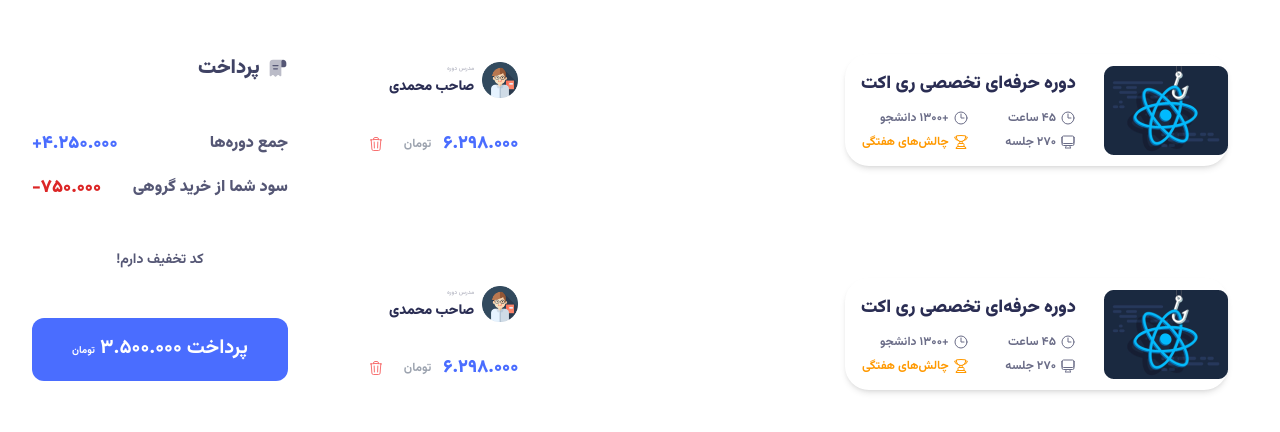
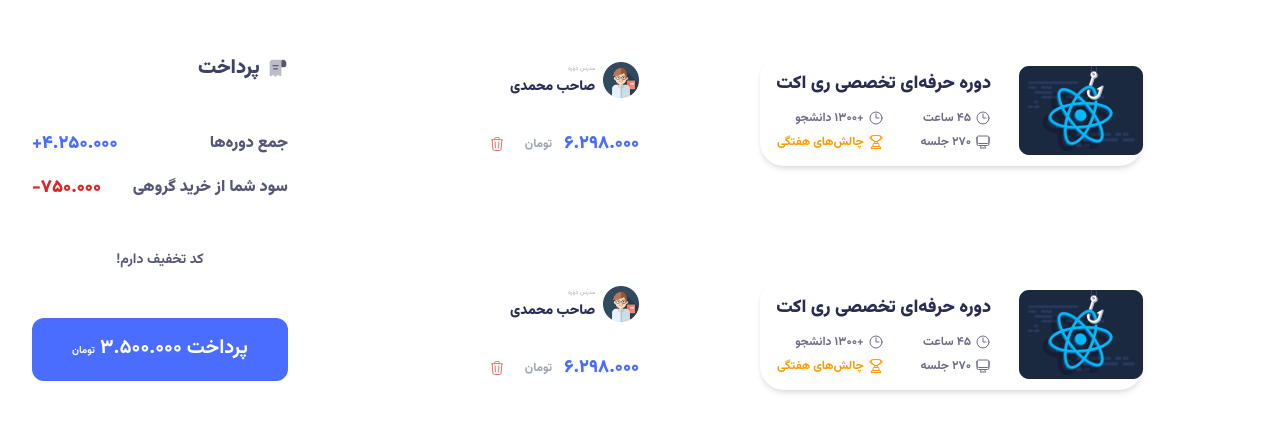
Before and after one commit to shimazojaji/bootcamp-task-3, a website: page public/index.html in a window 1280 px wide. Shown: the part 178-610 px from the top of the page. Drawn offline with nearby package versions, Linux system fonts and the light colour scheme.

Commit message:
fourth commit

```diff
--- a/public/index.html
+++ b/public/index.html
@@ -31,7 +31,7 @@
 
         <!-- body of shopping cart -->
         <div
-          class="flex flex-col self-center gap-y-16 max-w-80 md:max-w-none md:self-auto lg:flex-row lg:gap-x-16 lg:pr-9 "
+          class="flex flex-col self-center gap-y-16 max-w-80 md:max-w-none md:self-auto lg:flex-row lg:gap-x-16  "
         >
           <!-- content of course properties in mobile view-->
           <div
@@ -98,7 +98,7 @@
           >
             <!-- single products -->
             <template x-for="item in items" :key="item.id">
-              <div class="flex items-center justify-evenly lg:justify-between ">
+              <div class="flex items-center justify-evenly  ">
                 <div
                   class="flex gap-x-3 items-center rounded-3xl shadow-md  "
                 >
```
Also changed, not shown: public/build/tailwind.css.
